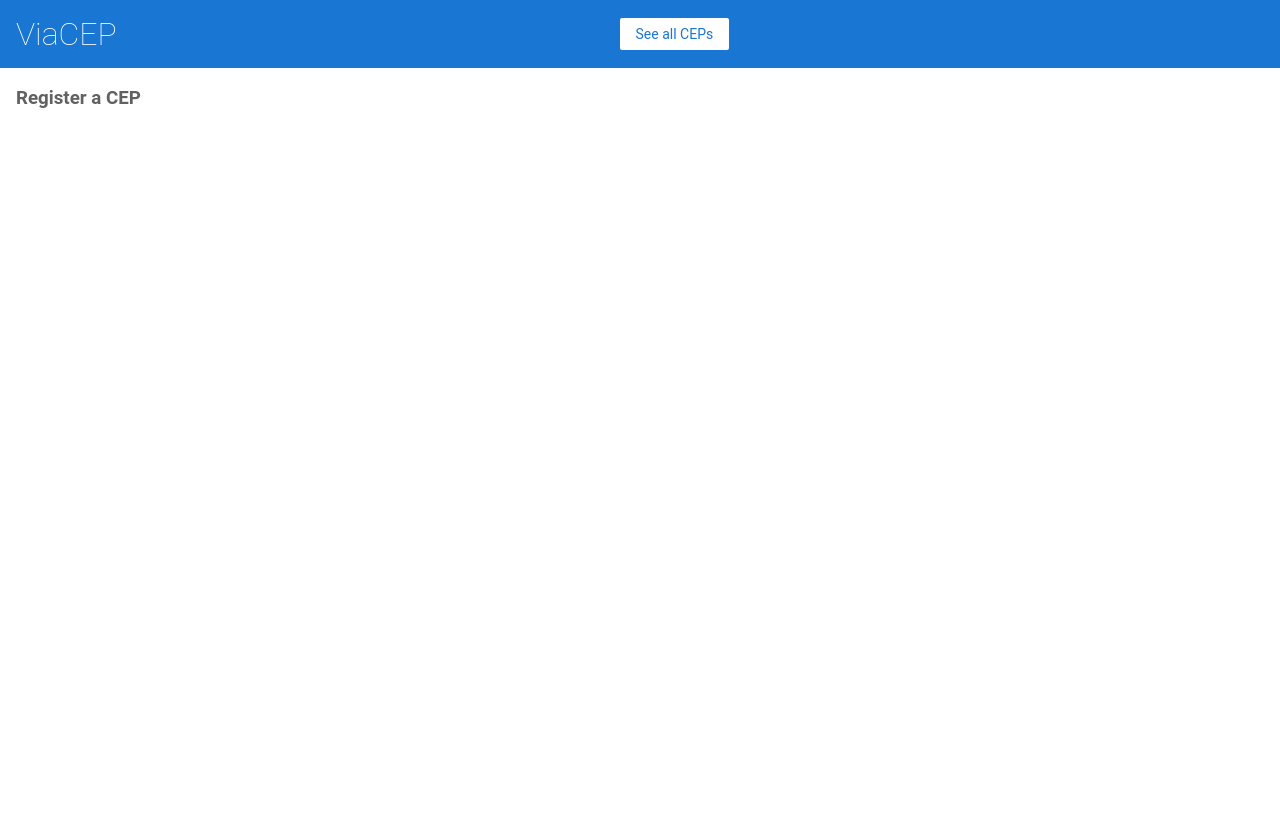
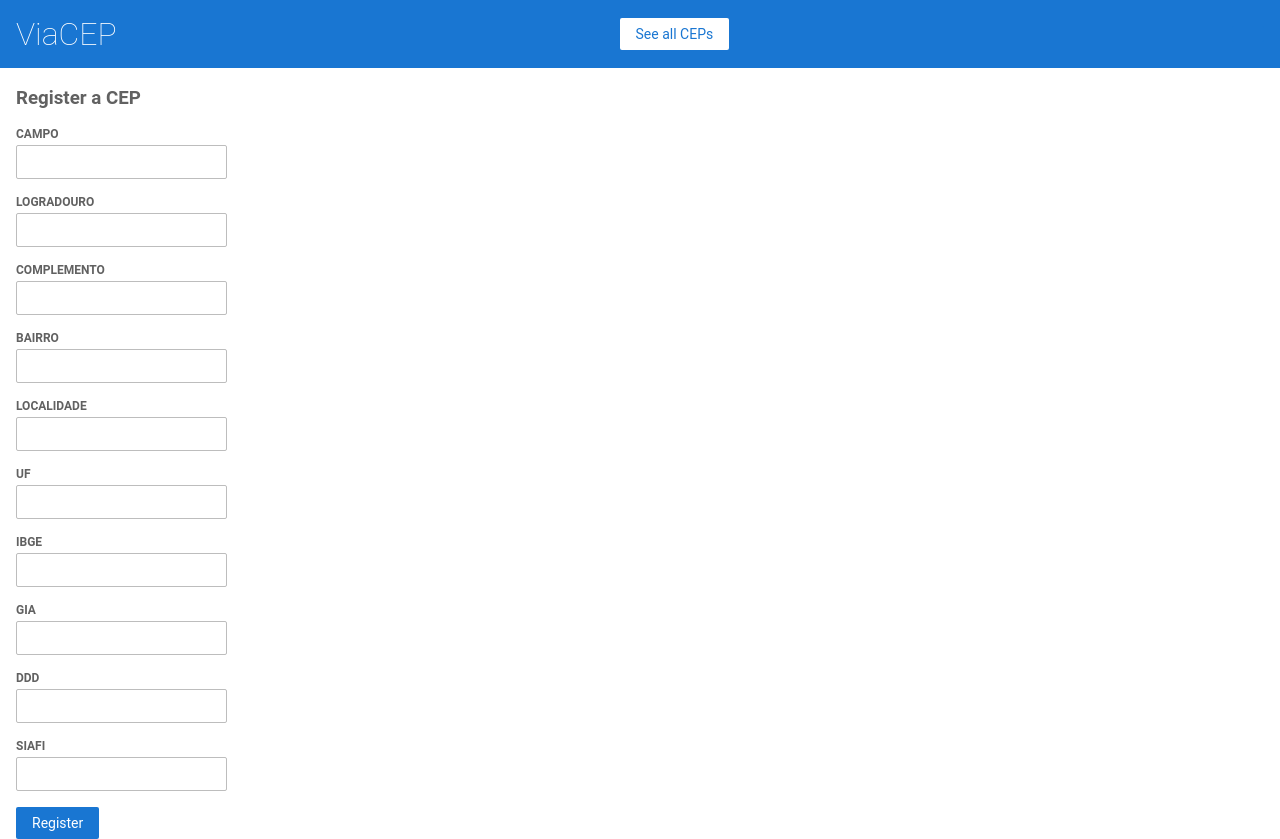
Before and after one commit to igoralved/angular-bmevyf-k4vk35, an Angular app: page /add in a window 1280 px wide. Before the commit the page ends 800 px from the top, so only its background shows below. Built offline with nearby package versions, Linux system fonts and the light colour scheme.

Commit message:
3 files modified

```diff
--- a/src/app/cep-add/cep-add.component.html
+++ b/src/app/cep-add/cep-add.component.html
@@ -1,3 +1,46 @@
 <h3>Register a CEP</h3>
 
-<form [formGroup]="checkoutForm" (ngSubmit)="onSubmit()"></form>
+<form (ngSubmit)="onSubmit()">
+  <h3></h3>
+  <div>
+    <label for="cep">campo</label>
+    <input id="cep1" type="text" name="cep" #cep />
+  </div>
+  <div>
+    <label for="cep">logradouro</label>
+    <input id="cep2" type="text" name="cep" #cep />
+  </div>
+  <div>
+    <label for="cep">complemento</label>
+    <input id="cep3" type="text" name="cep" #cep />
+  </div>
+  <div>
+    <label for="cep">bairro</label>
+    <input id="cep4" type="text" name="cep" #cep />
+  </div>
+  <div>
+    <label for="cep">localidade</label>
+    <input id="cep5" type="text" name="cep" #cep />
+  </div>
+  <div>
+    <label for="cep">uf</label>
+    <input id="cep6" type="text" name="cep" #cep />
+  </div>
+  <div>
+    <label for="cep">ibge</label>
+    <input id="cep7" type="text" name="cep" #cep />
+  </div>
+  <div>
+    <label for="cep">gia</label>
+    <input id="cep8" type="text" name="cep" #cep />
+  </div>
+  <div>
+    <label for="cep">ddd</label>
+    <input id="cep9" type="text" name="cep" #cep />
+  </div>
+  <div>
+    <label for="cep">siafi</label>
+    <input id="cepa" type="text" name="cep" #cep />
+  </div>
+  <button class="button">Register</button>
+</form>
--- a/src/app/cep-add/cep-add.component.ts
+++ b/src/app/cep-add/cep-add.component.ts
@@ -11,14 +11,15 @@ import { FormBuilder } from '@angular/forms';
 export class CepAddComponent implements OnInit {
   ceps = this.cepbankservice.getCeps();
 
+  cep: Cep | undefined;
+
   constructor(
     private cepbankservice: CepbankService,
     private formBuilder: FormBuilder
   ) {}
 
   checkoutForm = this.formBuilder.group({
-    id: '',
-     cep: '',
+    campo: '',
     logradouro: '',
     complemento: '',
     bairro: '',
@@ -72,5 +73,19 @@ export class CepAddComponent implements OnInit {
     return true;
   }
 
-  addCep() {}
+  addCep() {
+    ceps.push({
+      id: 1,
+      campo: document.getElementById('cep1').toString(),
+      logradouro: document.getElementById('cep2').toString(),
+      complemento: document.getElementById('cep3').toString(),
+      bairro: document.getElementById('cep4').toString(),
+      localidade: document.getElementById('cep5').toString(),
+      uf: document.getElementById('cep6').toString(),
+      ibge: document.getElementById('cep7').toString(),
+      gia: document.getElementById('cep8').toString(),
+      ddd: document.getElementById('cep9').toString(),
+      siafi: document.getElementById('cepa').toString(),
+    });
+  }
 }
--- a/src/app/ceps.ts
+++ b/src/app/ceps.ts
@@ -8,6 +8,7 @@ export interface Cep {
   uf: string;
   ibge: string;
   gia: string;
+  ddd: string;
   siafi: string;
 }
 
@@ -22,6 +23,7 @@ export const ceps = [
     uf: 'SP',
     ibge: '3550308',
     gia: '1004',
+    ddd: '11',
     siafi: '7107',
   },
   {
@@ -34,6 +36,7 @@ export const ceps = [
     uf: 'nenhum',
     ibge: '0000000',
     gia: '0000',
+    ddd: '00',
     siafi: '0000',
   },
   {
@@ -46,6 +49,7 @@ export const ceps = [
     uf: 'RS',
     ibge: '11223345',
     gia: '2000',
+    ddd: '12',
     siafi: '7800',
   },
 ];
```
